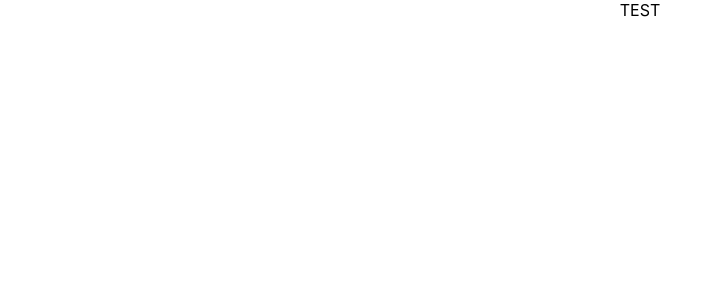
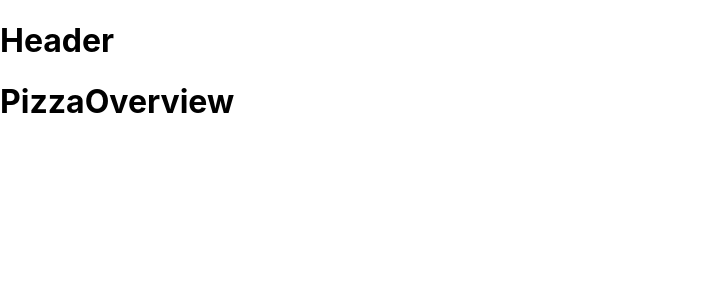
Before and after one commit to bbosiljcic/usersnack, a React (Create React App) app: page / in a window 1280 px wide. Shown: the top 300 px of the page, without its empty margins (0-717 px from the left). Built offline with nearby package versions, Linux system fonts and the light colour scheme.

Commit message:
setup router

```diff
--- a/package.json
+++ b/package.json
@@ -8,6 +8,7 @@
     "@testing-library/user-event": "^7.2.1",
     "react": "^16.13.1",
     "react-dom": "^16.13.1",
+    "react-router-dom": "^5.2.0",
     "react-scripts": "3.4.3"
   },
   "scripts": {
--- a/src/App.css
+++ /dev/null
@@ -1,38 +0,0 @@
-.App {
-  text-align: center;
-}
-
-.App-logo {
-  height: 40vmin;
-  pointer-events: none;
-}
-
-@media (prefers-reduced-motion: no-preference) {
-  .App-logo {
-    animation: App-logo-spin infinite 20s linear;
-  }
-}
-
-.App-header {
-  background-color: #282c34;
-  min-height: 100vh;
-  display: flex;
-  flex-direction: column;
-  align-items: center;
-  justify-content: center;
-  font-size: calc(10px + 2vmin);
-  color: white;
-}
-
-.App-link {
-  color: #61dafb;
-}
-
-@keyframes App-logo-spin {
-  from {
-    transform: rotate(0deg);
-  }
-  to {
-    transform: rotate(360deg);
-  }
-}
--- a/src/App.js
+++ b/src/App.js
@@ -1,13 +1,23 @@
 import React from 'react';
-import './App.css';
+import { BrowserRouter as Router, Switch, Route } from 'react-router-dom';
 
-import pizzaService from './services/pizza';
+import PizzaOveview from './Components/Pizza/PizzaOverview';
+import PizzaDetail from './Components/Pizza/PizzaDetail';
+import Header from './Components/Layout/Header';
 
 function App() {
   return (
-    <div className="App">
-      TEST
-    </div>
+    <Router>
+      <Header />
+      <Switch>
+        <Route path="/pizza/:pizzaId">
+          <PizzaDetail />
+        </Route>
+        <Route path="/">
+          <PizzaOveview />
+        </Route>
+      </Switch>
+    </Router>
   );
 }
 
--- /dev/null
+++ b/src/Components/Layout/Header.js
@@ -0,0 +1,5 @@
+import React from 'react';
+
+export default function Header() {
+  return (<h1>Header</h1>)
+}
--- /dev/null
+++ b/src/Components/Pizza/PizzaDetail.js
@@ -0,0 +1,7 @@
+import React from 'react';
+
+export default function PizzaDetail() {
+  return (
+    <h1>PizzaDetail</h1>
+  )
+}
--- /dev/null
+++ b/src/Components/Pizza/PizzaOverview.js
@@ -0,0 +1,7 @@
+import React from 'react';
+
+export default function PizzaOverview() {
+  return (
+    <h1>PizzaOverview</h1>
+  )
+}
```
Also changed, not shown: 1 other file (tests, documents, lock files or other folders).
